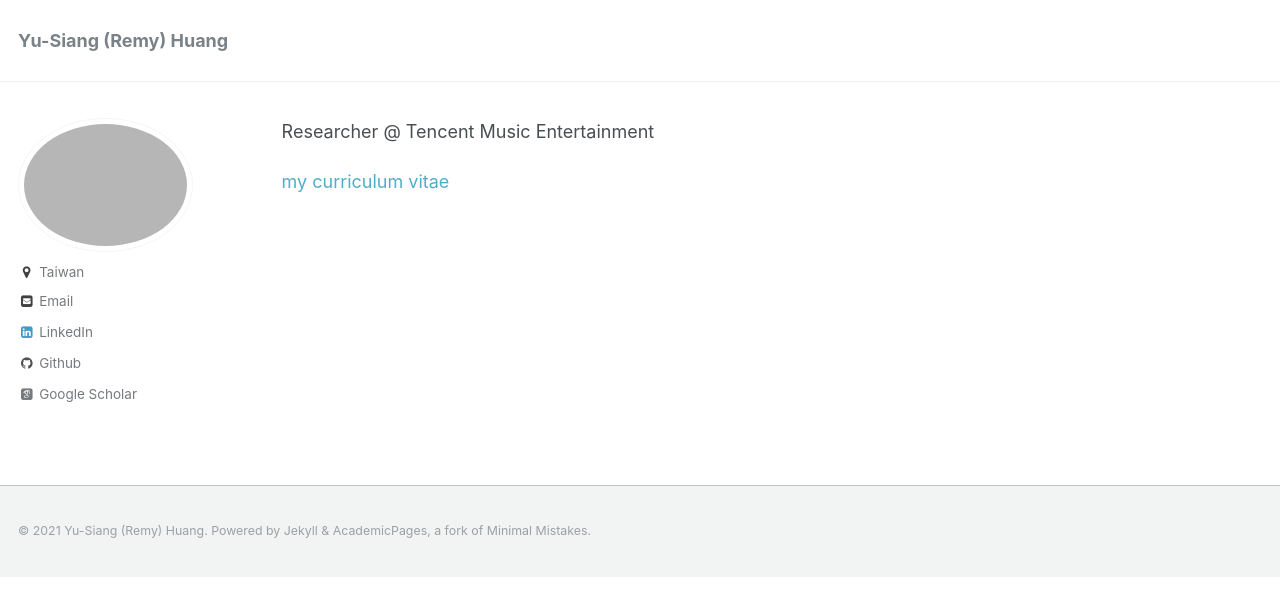
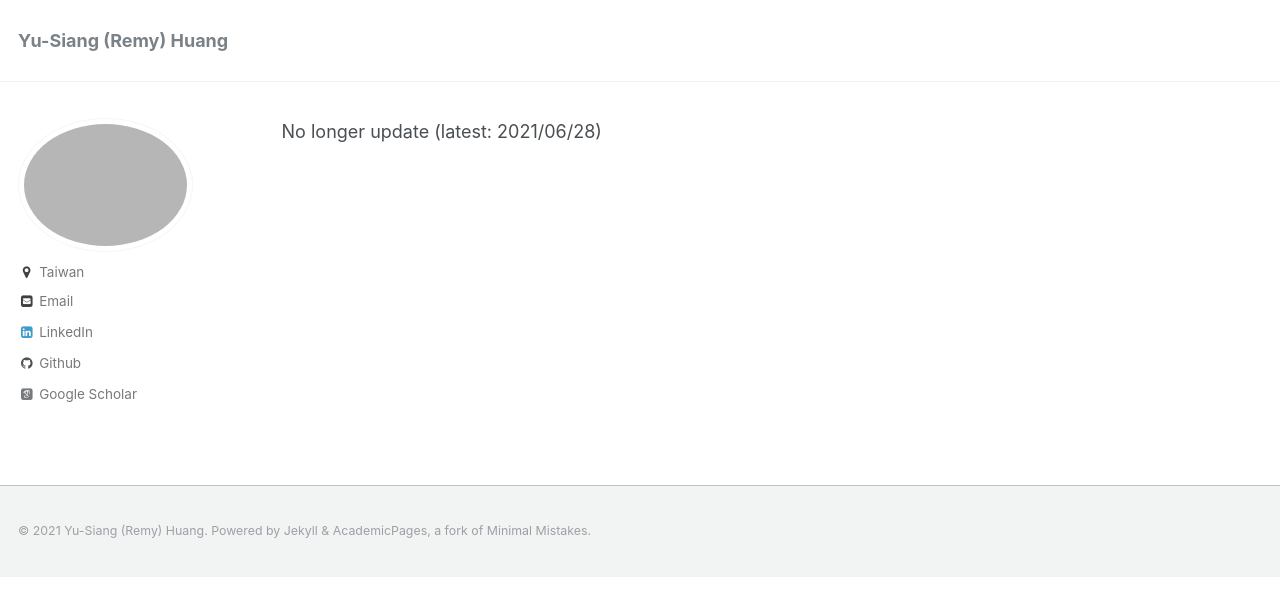
Before and after one commit to remyhuang/remyhuang.github.io, a Jekyll site: the page built from _pages/about.md, in a window 1280 px wide. Shown: the top 616 px of the page. Built offline with Jekyll 4.4.1, drawn with Linux system fonts in a browser that asks for light colours; some web fonts are replaced.

Commit message:
Update about.md

```diff
--- a/_pages/about.md
+++ b/_pages/about.md
@@ -7,6 +7,5 @@ redirect_from:
   - /about.html
 
 ---
-Researcher @ Tencent Music Entertainment
 
-[my curriculum vitae](https://remyhuang.github.io/files/huang_cv.pdf)
+No longer update (latest: 2021/06/28)
```
